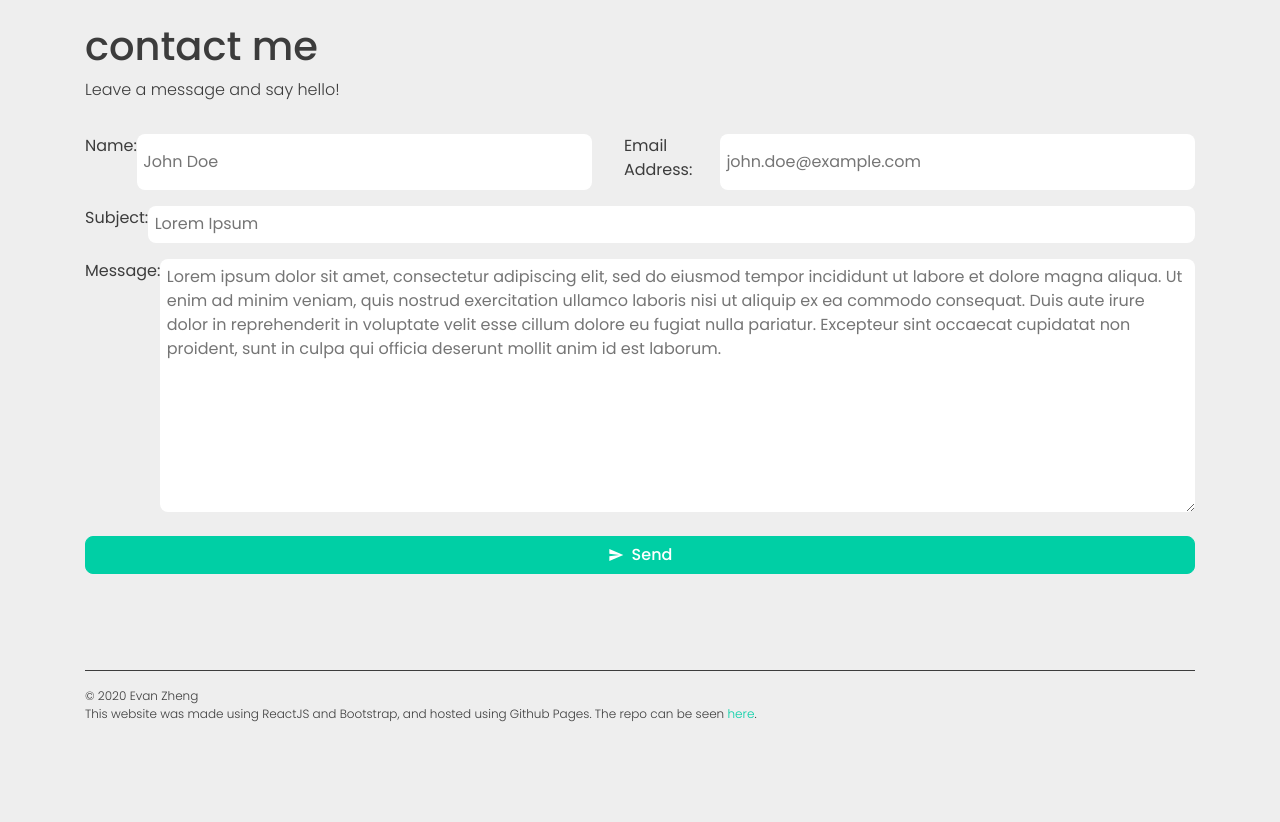
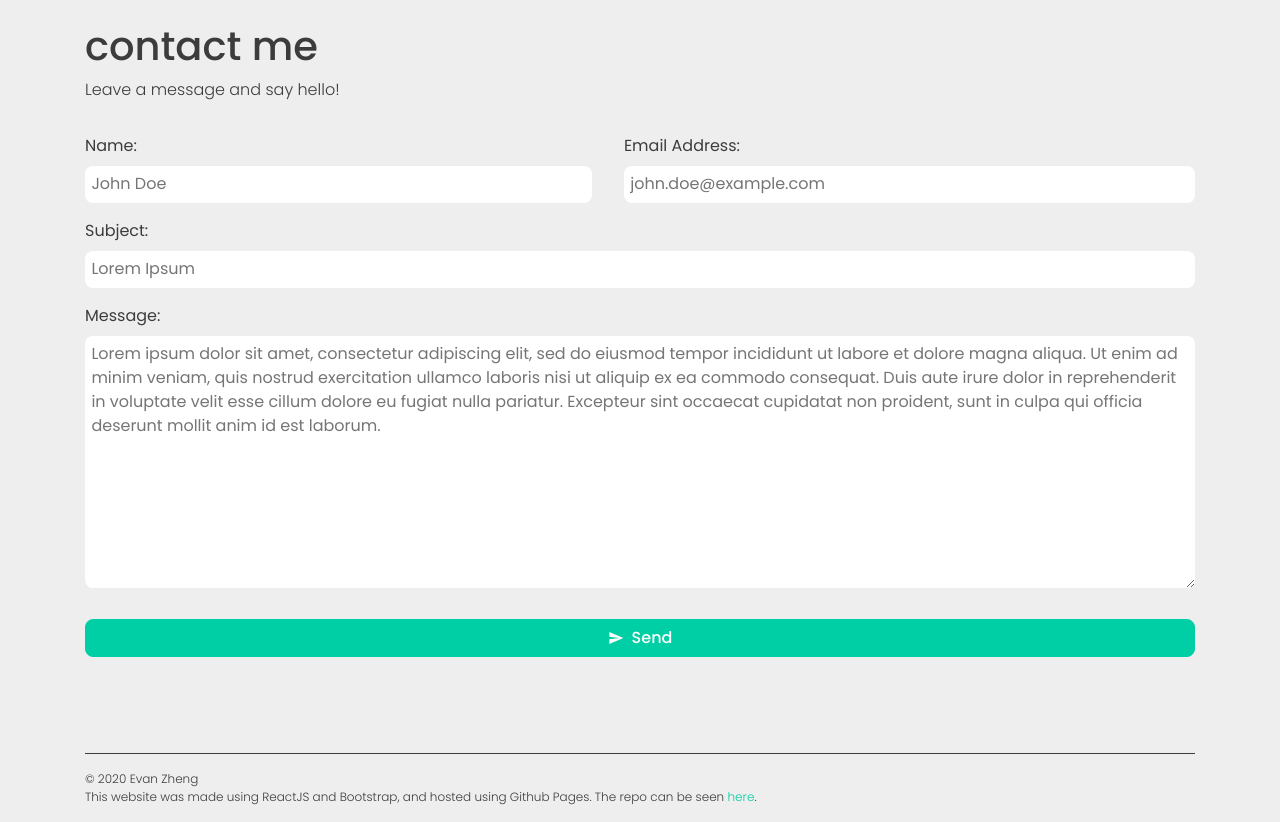
Before and after one commit to evtyz/evtyz.github.io, a React (Create React App) app: page / in a window 1280 px wide. Shown: the part 2120-2942 px from the top of the page. Before the commit the page ends 2859 px from the top, so only its background shows below. Built offline with nearby package versions, Linux system fonts and the light colour scheme.

Commit message:
fixed contact layout issue on iOS

```diff
--- a/src/components/Contacts.css
+++ b/src/components/Contacts.css
@@ -11,8 +11,8 @@ form {
 }
 
 .pure-group {
-    display: flex;
-    flex-direction: row;
+    /* display: flex;
+    flex-direction: row; */
     margin-top: 1em;
 }
 
```
